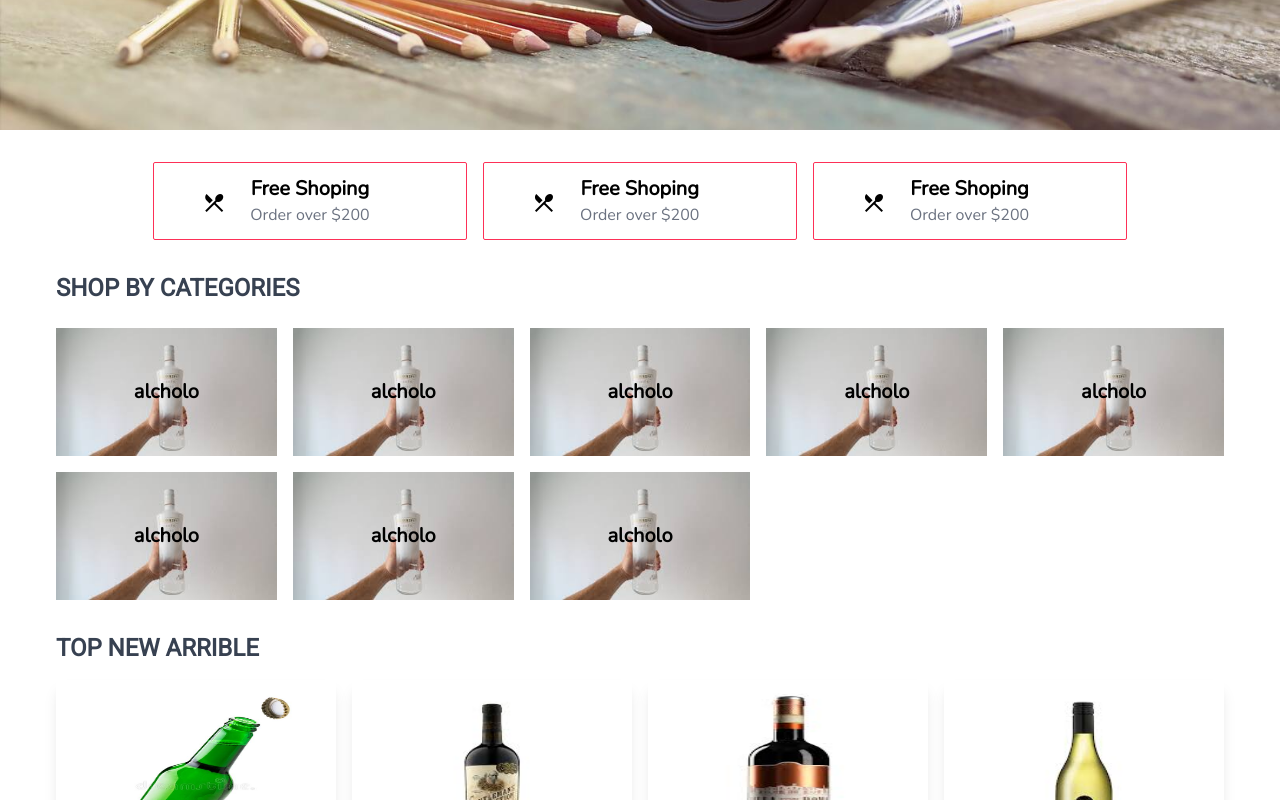
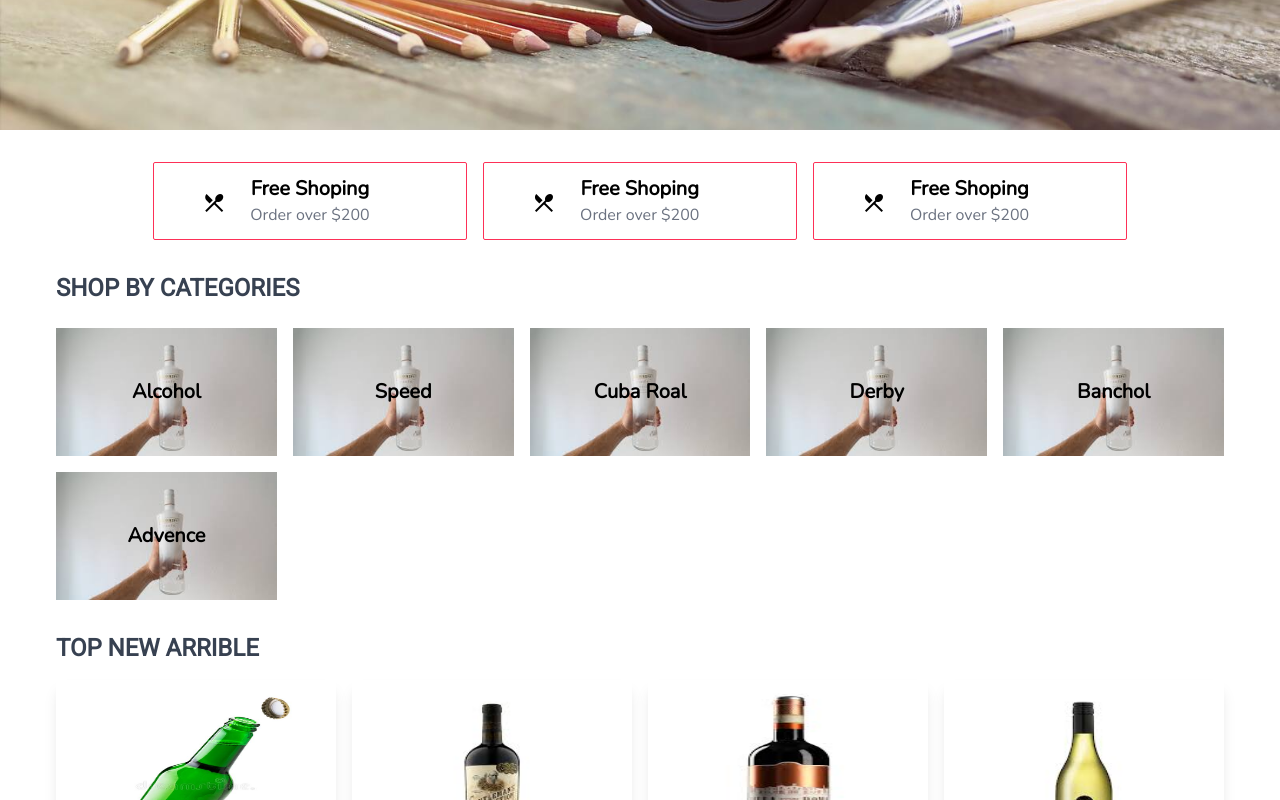
Before and after one commit to Bokhtiar/BT-Ecommerce-client, a Next.js app: page / in a window 1280 px wide. Shown: the part 560-1360 px from the top of the page. Built offline with nearby package versions, Linux system fonts and the light colour scheme.

Commit message:
Category desing done

```diff
--- /dev/null
+++ b/components/category/index.tsx
@@ -0,0 +1,30 @@
+import React from 'react'
+import { Category } from '../../types/components/category'
+
+const Category: React.FC<Category> = ({name, image}: {
+  name:string,
+  image: string
+}) => {
+  return (
+    <div>
+
+
+
+            <div className='relative overflow-hidden'>
+                <img src={image} className='h-32 w-full' alt="" />
+                <a href="" className='absolute text-xl text-black font-bold bg-opacity-40 inset-0 text-center flex justify-center items-center'>{name}</a>
+            </div>
+
+
+
+
+
+
+
+
+
+
+    </div>
+  )
+}
+export default Category
--- a/pages/index.tsx
+++ b/pages/index.tsx
@@ -1,5 +1,6 @@
 import Header from '../components/layouts/header'
 import Footer from '../components/layouts/footer'
+import Category from '../components/category'
 
 
 export default function Home() {
@@ -9,7 +10,7 @@ export default function Home() {
 
 
       {/* banner start here */}
-        <div className='py-28'  style={{
+      <div className='py-28' style={{
         backgroundImage: "url('/banner.jpg')",
         height: "70vh",
         backgroundSize: "cover",
@@ -68,49 +69,12 @@ export default function Home() {
       <div className='container'>
         <h2 className='text-2xl text-gray-700 font-bold my-6'>SHOP BY CATEGORIES</h2>
         <div className='grid grid-cols-2 md:grid-cols-5 gap-4'>
-            <div className='relative overflow-hidden'>
-                <img src="/category.jfif" className='h-32 w-full' alt="" />
-                <a href="" className='absolute text-xl text-black font-bold bg-opacity-40 inset-0 text-center flex justify-center items-center'>alcholo</a>
-            </div>
-
-            <div className='relative overflow-hidden'>
-                <img src="/category.jfif" className='h-32 w-full' alt="" />
-                <a href="" className='absolute text-xl text-black font-bold bg-opacity-40 inset-0 text-center flex justify-center items-center'>alcholo</a>
-            </div>
-
-            <div className='relative overflow-hidden'>
-                <img src="/category.jfif" className='h-32 w-full' alt="" />
-                <a href="" className='absolute text-xl text-black font-bold bg-opacity-40 inset-0 text-center flex justify-center items-center'>alcholo</a>
-            </div>
-
-
-            <div className='relative overflow-hidden'>
-                <img src="/category.jfif" className='h-32 w-full' alt="" />
-                <a href="" className='absolute text-xl text-black font-bold bg-opacity-40 inset-0 text-center flex justify-center items-center'>alcholo</a>
-            </div>
-
-
-            <div className='relative overflow-hidden'>
-                <img src="/category.jfif" className='h-32 w-full' alt="" />
-                <a href="" className='absolute text-xl text-black font-bold bg-opacity-40 inset-0 text-center flex justify-center items-center'>alcholo</a>
-            </div>
-
-
-            <div className='relative overflow-hidden'>
-                <img src="/category.jfif" className='h-32 w-full' alt="" />
-                <a href="" className='absolute text-xl text-black font-bold bg-opacity-40 inset-0 text-center flex justify-center items-center'>alcholo</a>
-            </div>
-
-
-            <div className='relative overflow-hidden'>
-                <img src="/category.jfif" className='h-32 w-full' alt="" />
-                <a href="" className='absolute text-xl text-black font-bold bg-opacity-40 inset-0 text-center flex justify-center items-center'>alcholo</a>
-            </div>
-
-            <div className='relative overflow-hidden'>
-                <img src="/category.jfif" className='h-32 w-full' alt="" />
-                <a href="" className='absolute text-xl text-black font-bold bg-opacity-40 inset-0 text-center flex justify-center items-center'>alcholo</a>
-            </div>
+          <Category name='Alcohol' image='/category.jfif'></Category>
+          <Category name='Speed' image='/category.jfif'></Category>
+          <Category name='Cuba Roal' image='/category.jfif'></Category>
+          <Category name='Derby' image='/category.jfif'></Category>
+          <Category name='Banchol' image='/category.jfif'></Category>
+          <Category name='Advence' image='/category.jfif'></Category>
         </div>
       </div>
 
--- /dev/null
+++ b/types/components/category.tsx
@@ -0,0 +1,4 @@
+export interface Category {
+    name: string,
+    image: string
+}
```
Lines whose indentation alone changed are shown as unchanged.
